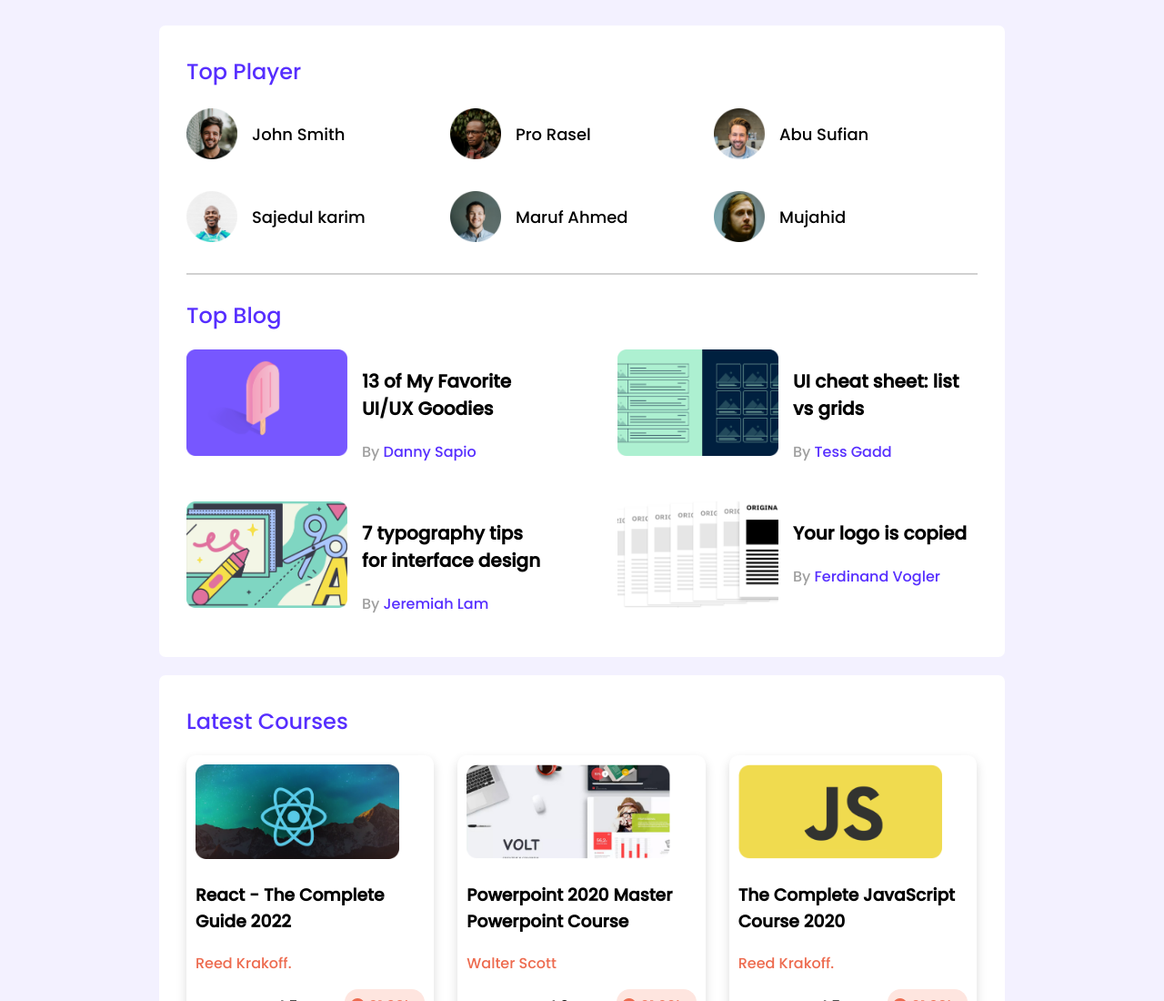
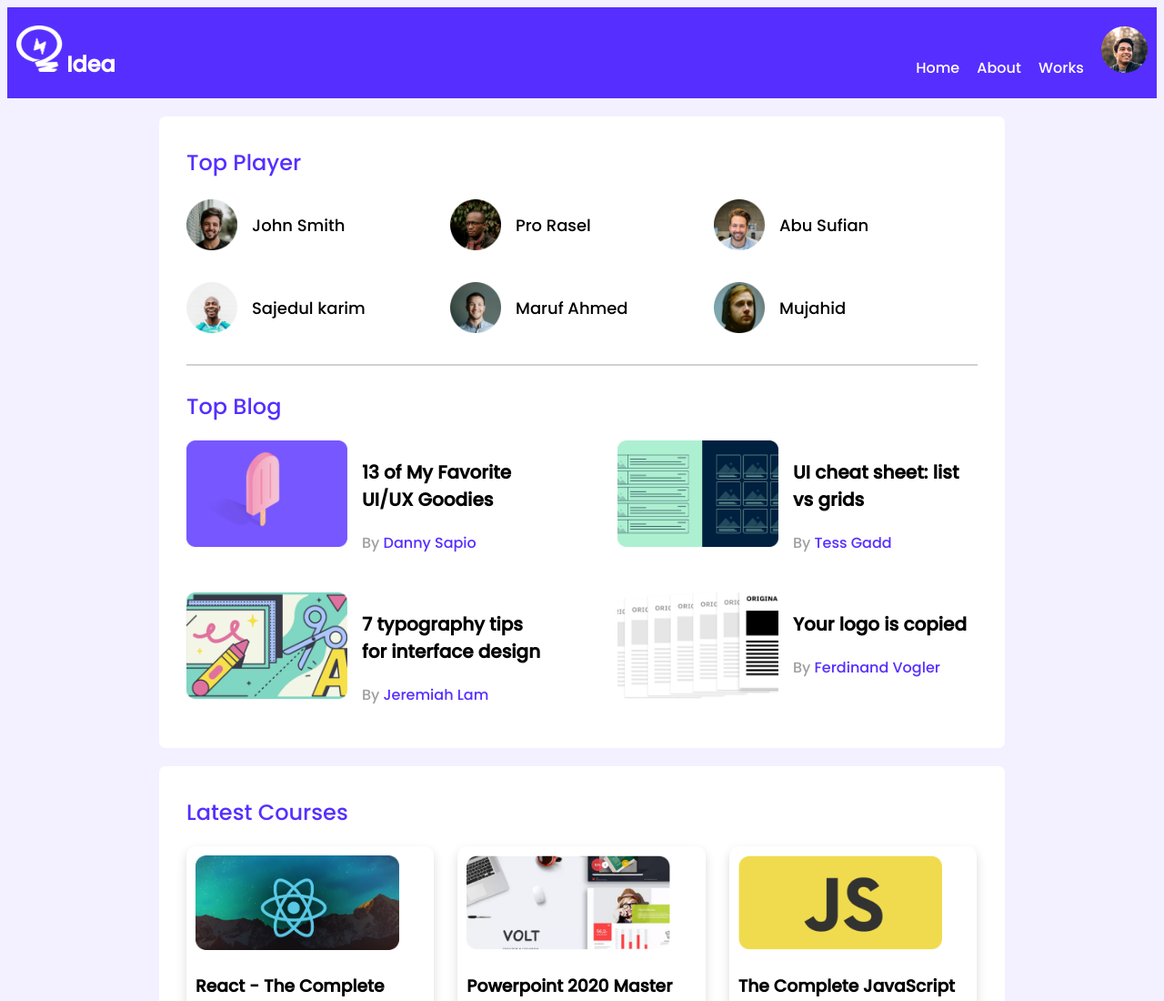
Before and after one commit to sebokdas1/Leader-board, a plain HTML site: page index.html in a window 1280 px wide. Shown: the top 1100 px of the page at 91% size. Drawn offline with Linux system fonts and the light colour scheme.

Commit message:
hedar added

```diff
--- a/index.html
+++ b/index.html
@@ -14,7 +14,18 @@
 
 <body>
     <header>
-
+        <nav>
+            <span>
+                <img src="images/icons/logo.png" alt="">
+                <span class="idea">Idea</span>
+            </span>
+            <span>
+                <a href="">Home</a>
+                <a href="">About</a>
+                <a href="">Works</a>
+                <img src="images/icons/profile.png" alt="">
+            </span>
+        </nav>
     </header>
     <main>
         <!-- top players and top blogs -->
--- a/styles/style.css
+++ b/styles/style.css
@@ -22,6 +22,34 @@ main{
 hr{
     border: 1px solid #D1D1D1;
     margin-bottom: 27px;
+}
+/* header style */
+header{
+    background-color: #562EFF;
+
+
+}
+nav{
+    display: flex;
+    justify-content: space-between;
+    padding: 20px 10px;
+    align-items: center;
+}
+nav img{
+    height: 51px;
+    width: 51px;
+}
+nav a{
+    text-decoration: none;
+    color: #ffffff;
+    font-size: 16px;
+    font-weight: 500;
+    margin-right: 15px;
+}
+.idea{
+    color: #ffffff;
+    font-size: 24px;
+    font-weight: 700;
 }
 /* top players style */
 .top-players{
```
